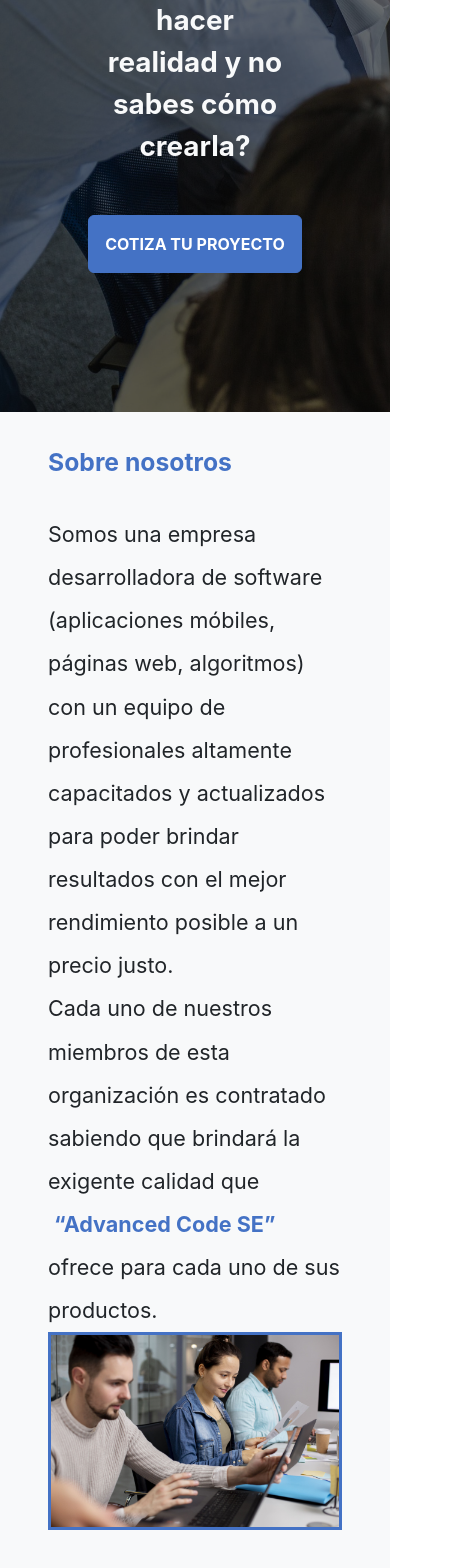
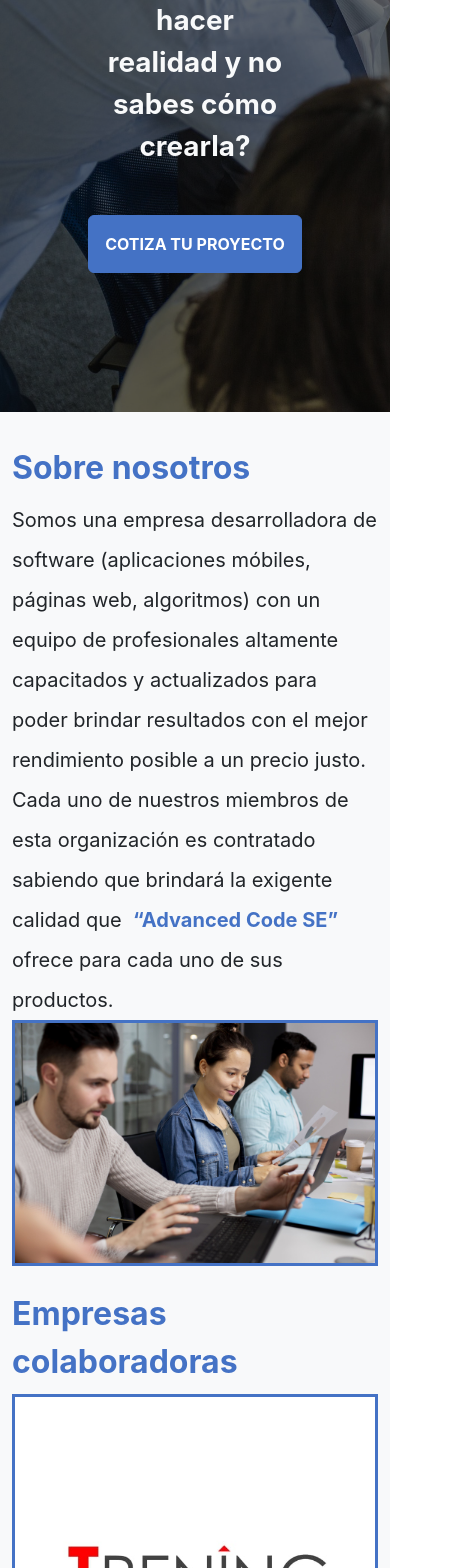
Before and after one commit to UpDate-SE/home-page, a React (Create React App) app: page / in a window 390 px wide. Shown: the part 432-2000 px from the top of the page, 455 px wide, since content can reach past the window. Built offline with nearby package versions, Linux system fonts and the light colour scheme.

Commit message:
responsive tweaks

```diff
--- a/src/HomePage.tsx
+++ b/src/HomePage.tsx
@@ -15,7 +15,7 @@ const HomePage = () => {
 
     return (
         <Container fluid
-            className={`p-0 g-0 ${darkMode ? 'bg-dark' : 'bg-light'}`}
+            className={`p-0 g-0 ${darkMode ? 'bg-dark' : 'bg-light'} overflow-hidden`}
             id='home-page'
         >
             <NavBarHome/>
@@ -44,10 +44,13 @@ const HomePage = () => {
                 </Container>
                 <Container fluid
                     id='us-section'
-                    className='position-relative px-5 mt-2 pt-4'
+                    className='position-relative px-sm-5 mt-2 pt-4'
                 >
                     <Row>
-                        <span className={`${darkMode ? 'text-primary-dark' : 'text-primary'} fs-2 fw-bold mb-2`}>
+                        <span
+                            className={`${darkMode ? 'text-primary-dark' : 'text-primary'}
+                                fs-2 fw-bold mb-2 section-title`}
+                        >
                             {currentLang.language === 'ESP' ?
                                 'Sobre nosotros'
                                 :
@@ -55,9 +58,12 @@ const HomePage = () => {
                             }
                         </span>
                     </Row>
-                    <Row className='my-4'>
+                    <Row className='my-sm-4'>
                         <Col md='6'>
-                            <span className={`${darkMode ? 'text-light' : 'text-dark'} fs-4 lh-lg`}>
+                            <span
+                                className={`${darkMode ? 'text-light' : 'text-dark'} fs-4 lh-lg`}
+                                id='about-us'
+                            >
                                 {currentLang.language === 'ESP' ?
                                     <span>
                                         Somos una empresa desarrolladora de software (aplicaciones móbiles, páginas web, algoritmos) con un equipo de profesionales altamente capacitados y actualizados para poder brindar resultados con el mejor rendimiento posible a un precio justo.
@@ -94,9 +100,16 @@ const HomePage = () => {
                     </Row>
                     <div className='anchor' id='us'></div>
                 </Container>
-                <Container fluid id='collaborators-section' className='position-relative px-5 mt-2'>
+                <Container fluid
+                    id='collaborators-section'
+                    className='position-relative px-sm-5 mt-3'
+                >
                     <Row>
-                        <span className={`${darkMode ? 'text-primary-dark' : 'text-primary'} fs-2 fw-bold my-2`}>
+                        <span
+                            className={`${darkMode ? 'text-primary-dark' : 'text-primary'}
+                                fs-2 fw-bold my-2 section-title`
+                            }
+                        >
                             {currentLang.language === 'ESP' ?
                                 'Empresas colaboradoras'
                                 :
@@ -155,7 +168,7 @@ const HomePage = () => {
                     />
                     <div className='anchor' id='collaborators'></div>
                 </Container>
-                <Container fluid id='projects-section' className='position-relative px-5 mt-2'>
+                <Container fluid id='projects-section' className='position-relative px-sm-5 mt-2'>
                     <Row>
                         <span className={`${darkMode ? 'text-primary-dark' : 'text-primary'} fs-2 fw-bold my-2`}>
                             {currentLang.language === 'ESP' ?
@@ -197,16 +210,16 @@ const HomePage = () => {
                                 ]
                             },
                             {
-                                title: 'Rentefirme',
+                                title: 'Inmomatch',
                                 image: InmomatchLogo,
                                 description: currentLang.language === 'ESP' ?
                                 [
-                                    'Para esta empresa se desarrolló una plataforma web y aplicación móvil enfocada en la centralización de propiedades para una experiencia a otro nivel.',
+                                    'Se desarrolló una plataforma web y aplicación móvil enfocada en la centralización de propiedades para una experiencia a otro nivel.',
                                     'Esta aplicación está desarrollada como página web y soportada para su funcionamiento en dispositivos móviles con una base de datos unificada.'
                                 ]
                                 :
                                 [
-                                    'For this company we developed a web and mobile application focused on the centralization of real state properties, providing an experience on another level.',
+                                    'We developed a web and mobile application focused on the centralization of real state properties, providing an experience on another level.',
                                     'This application is developed as a web page and mobile application with a unified database.'
                                 ]
                             }
@@ -214,7 +227,7 @@ const HomePage = () => {
                     />
                     <div className='anchor' id='projects'></div>
                 </Container>
-                <Container fluid id='contact-section' className='position-relative px-5 mt-2'>
+                <Container fluid id='contact-section' className='position-relative px-sm-5 mt-sm-2'>
                     <span className={`${darkMode ? 'text-primary-dark' : 'text-primary'} fs-2 fw-bold my-2`}>
                         {currentLang.language === 'ESP' ?
                             'Contacto'
@@ -226,14 +239,15 @@ const HomePage = () => {
                     <p className='fs-4 mb-0 pb-5'>
                         <span className={darkMode ? 'text-light' : 'text-dark'}>
                             {currentLang.language === 'ESP' ?
-                                'Si quieres hacer una cotizacion para realizar una plataforma/App movil manda mensaje a este correo:'
+                                'Si quieres hacer una cotización para realizar una plataforma/app móvil manda mensaje a este correo:'
                                 :
                                 'If you wish to get a quote for any application, please contact us using this email:'
                             }
                         </span>
                         <br/>
                         <a
-                            className={darkMode ? 'text-primary-dark' : 'text-primary'}
+                            className={`${darkMode ? 'text-primary-dark' : 'text-primary'} text-break`}
+                            id='bottom-email'
                             href='mailto:josuearredondo@advancedcodese.com'
                         >
                             josuearredondo@advancedcodese.com
--- a/src/components/CarouselHome.tsx
+++ b/src/components/CarouselHome.tsx
@@ -5,6 +5,7 @@ import { UserContext } from "context";
 import { UserContextType } from "@types";
 
 import 'scss/css/style.css';
+import 'styles/CarouselHome.css';
 
 interface CarouselSlide {
     title: string;
@@ -51,7 +52,8 @@ const CarouselHome = ({slidesContent, textPosition='right', ...args}: CarouselHo
             >
                 <Row>
                     <Col md='5'
-                        className={`order-2 ${textPosition === 'left' ? 'text-center': ''}`}
+                        className={`order-2 ${textPosition === 'left' ? 'text-center': ''}
+                        h-sm-fit-content`}
                     >
                         <img
                             className='p-0 h-75 img-fluid border border-primary border-3 user-select-none'
@@ -61,7 +63,10 @@ const CarouselHome = ({slidesContent, textPosition='right', ...args}: CarouselHo
                         />
                     </Col>
                     <Col md='7'
-                        className={`order-${textPosition === 'left' ? '1' : '3'}`}
+                        className={
+                        `order-${textPosition === 'left' ? '1' : '3'}
+                        ${textPosition === 'left' ? 'text-content-large' : 'text-content'}
+                        h-sm-fit-content`}
                     >
                         <p className={`${darkMode ? 'text-light' : 'text-dark'} fs-4 lh-lg`}>
                             <span className='fw-bold'>{content.title}</span>
@@ -97,6 +102,7 @@ const CarouselHome = ({slidesContent, textPosition='right', ...args}: CarouselHo
             activeIndex={activeIndex}
             next={nextSlide}
             previous={previousSlide}
+            className='margin-bottom-mobile'
             {...args}
         >
             <CarouselIndicators
@@ -106,6 +112,7 @@ const CarouselHome = ({slidesContent, textPosition='right', ...args}: CarouselHo
                 items={slidesContent}
                 activeIndex={activeIndex}
                 onClickHandler={goToIndex}
+                className={`${textPosition === 'left' ? 'bottom-sm-large' : 'bottom-sm'}`}
             />
             {slides}
         </Carousel>
--- /dev/null
+++ b/src/styles/CarouselHome.css
@@ -0,0 +1,20 @@
+@media screen and (max-width: 768px) {
+    .h-sm-fit-content {
+        height: fit-content;
+    }
+    .bottom-sm {
+        bottom: -10px !important;
+    }
+    .bottom-sm-large {
+        bottom: -45px !important;
+    }
+    .text-content {
+        min-height: 50vh !important;
+    }
+    .text-content-large {
+        min-height: 60vh !important;
+    }
+    .margin-bottom-mobile {
+        margin-bottom: 30px;
+    }
+}
--- a/src/styles/HomePage.css
+++ b/src/styles/HomePage.css
@@ -11,3 +11,15 @@
     top: -15vh;
     left:0px
 }
+
+@media screen and (max-width: 768px) {
+    #home-page .section-title {
+        font-size: 2rem !important;
+    }
+    #home-page #about-us {
+        font-size: 1.25rem !important;
+    }
+    #home-page #bottom-email {
+        font-size: 1.25rem;
+    }
+}
```
